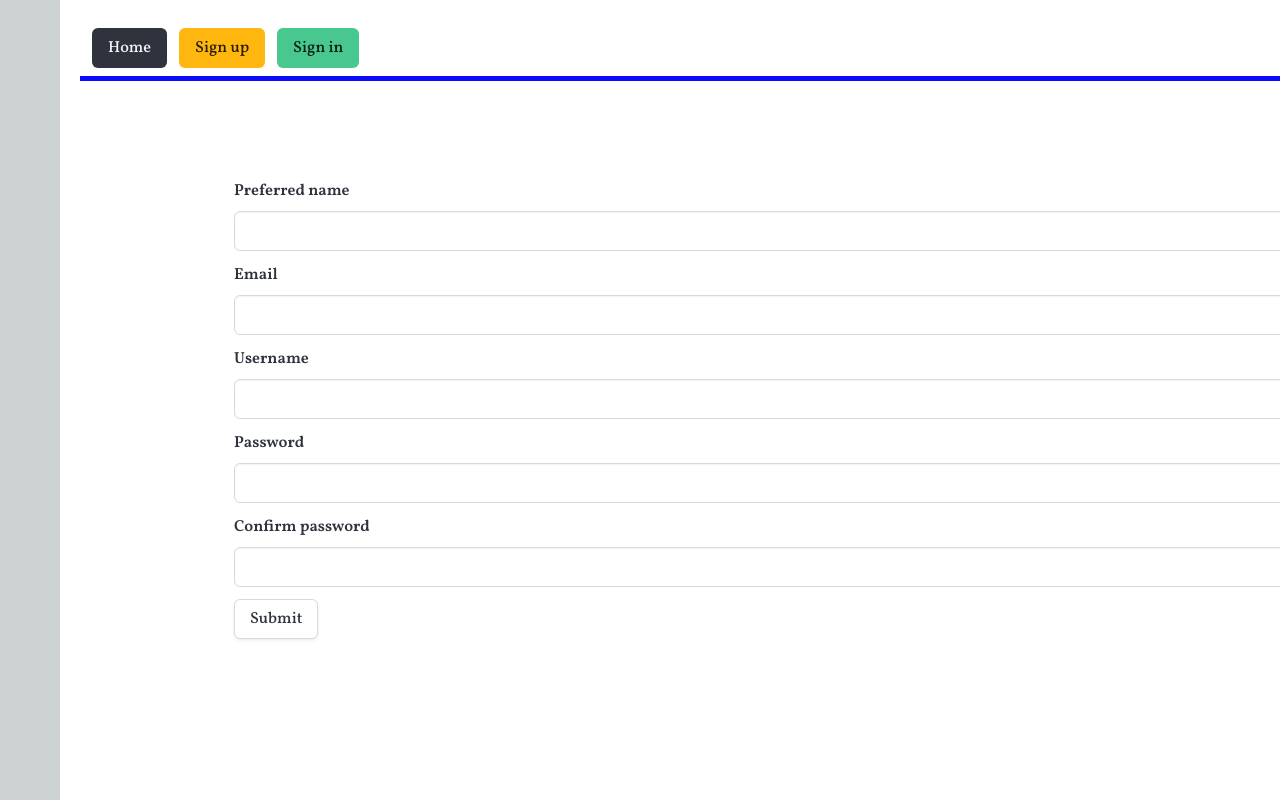
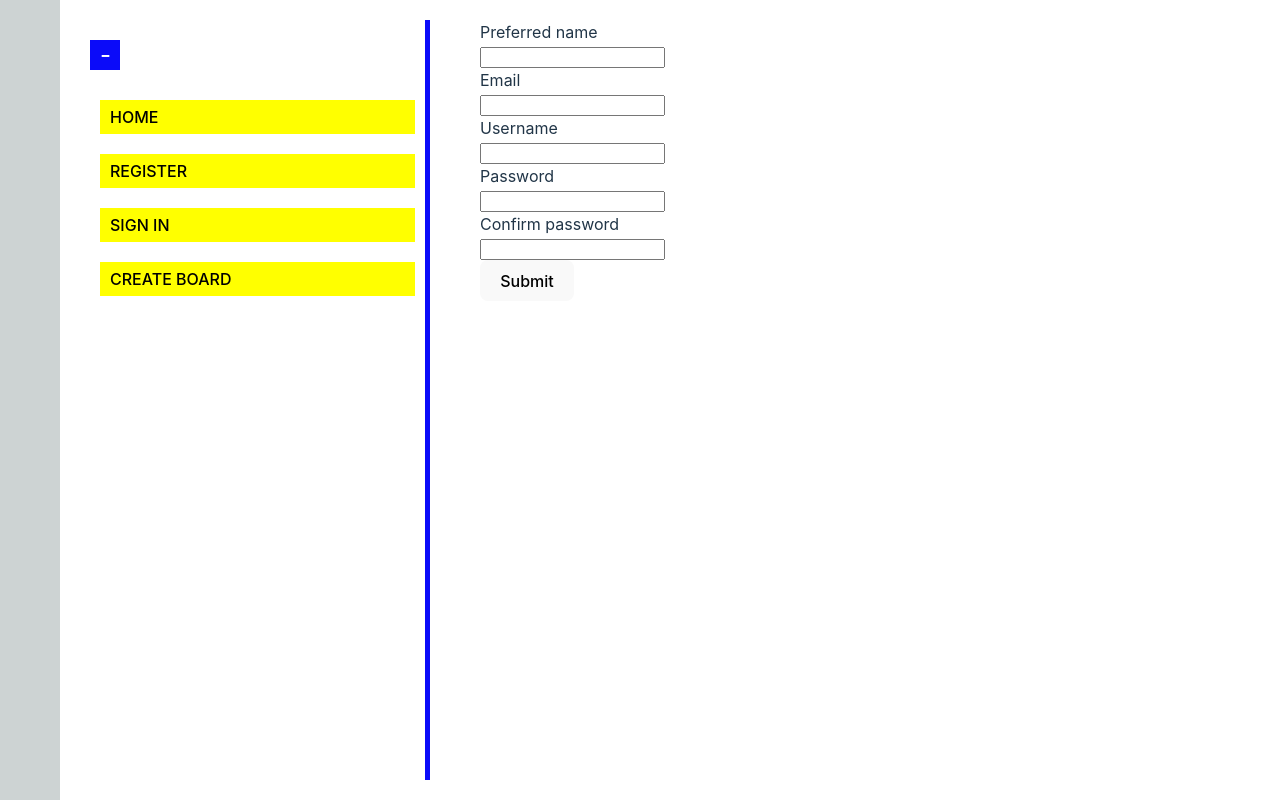
Before and after one commit to dp-daly/moodboard-frontend, a React (Vite) app: page /signup in a window 1280 px wide. Shown: the top 800 px of the page. Built offline with nearby package versions, Linux system fonts and the light colour scheme.

Commit message:
nav sidebar added with collapse

```diff
--- a/index.html
+++ b/index.html
@@ -4,7 +4,6 @@
     <meta charset="UTF-8" />
     <link rel="icon" type="image/svg+xml" href="/vite.svg" />
     <meta name="viewport" content="width=device-width, initial-scale=1.0" />
-    <link rel="stylesheet" href="https://cdn.jsdelivr.net/npm/bulma@1.0.0/css/bulma.min.css">
     <link rel="preconnect" href="https://fonts.googleapis.com">
     <link rel="preconnect" href="https://fonts.gstatic.com" crossorigin>
     <link href="https://fonts.googleapis.com/css2?family=Vollkorn:ital,wght@0,400..900;1,400..900&display=swap" rel="stylesheet">
--- a/package.json
+++ b/package.json
@@ -11,7 +11,6 @@
   },
   "dependencies": {
     "axios": "^1.7.2",
-    "bulma": "^1.0.1",
     "react": "^18.3.1",
     "react-dom": "^18.3.1",
     "react-router-dom": "^6.24.1",
--- a/src/App.css
+++ b/src/App.css
@@ -1,29 +1,84 @@
 * {
   box-sizing: border-box;
-  font-family: "Vollkorn", helvetica;
 }
 
 body {
   height: auto;
   background-color: #cdd3d3;
   background-size: fill;
+  margin: 0;
 }
 
 .page-wrapper {
   display: flex;
   background-color: white;
-  flex-direction: column;
   height: 800px;
   width: 1500px;
-  margin: 0px 60px 0px 60px;
+  margin: 0px 60px;
   padding: 20px;
 }
 
-a:hover {
+.navbar {
+  display: flex;
+  flex-direction: column;
+  height: 100%;
+  width: 50px;
+  padding-top: 20px;
+  padding-left: 10px;
+  border-right: 5px solid #0b0bf9;
+  overflow: hidden;
+  background-color: #0b0bf9;
+  transition: width 0.5s;
+}
+
+.navbar.expanded {
+  background-color: #ffffff;
+  width: 350px;
+}
+
+.navbar.collapsed {
+  width: 50px;
+}
+
+.navbar-menu {
+  display: flex;
+  flex-direction: column;
+  height: 100%;
+}
+
+.buttons {
+  display: flex;
+  flex-direction: column;
+  font-size: 16px;
+}
+
+.buttons a {
+  margin: 10px;
+  color: black;
+  background-color: yellow;
+  padding: 5px 10px;
+  text-decoration: none;
+}
+
+.buttons a:hover {
+  background-color: lightgrey;
   color: #0b0bf9;
 }
 
-.navbar {
-  margin-bottom: 50px;
-  border-bottom: 5px solid #0b0bf9;
+.navbar-toggle {
+  display: flex;
+  align-items: center;
+  background-color: #0b0bf9;
+  width: 30px;
+  height: 30px;
+  color: #ffffff;
+  border: none;
+  padding: 10px;
+  cursor: pointer;
+  margin-bottom: 20px;
+  font-size: 24px;
 }
+
+.content {
+  padding-left: 50px;
+}
--- a/src/App.jsx
+++ b/src/App.jsx
@@ -3,6 +3,7 @@ import { BrowserRouter as Router, Routes, Route } from 'react-router-dom'
 import Navbar from './components/Navbar'
 import Index from './components/Index'
 import Signup from './components/Signup'
+import CreateBoard from './components/CreateBoard'
 import Signin from './components/Signin'
 import Moodboard from './components/Moodboard'
 import ShowObject from './components/ShowObject'
@@ -18,6 +19,7 @@ const App = () => {
     <Route path="/" element={<Index />} />
     <Route path="/signup" element={<Signup />} />
     <Route path="/signin" element={<Signin />} />
+    <Route path="/create" element={<CreateBoard />} />
     <Route path="/:userId/:boardId" element={<Moodboard />} />
     <Route path="/:userId/:boardId/:objectId" element={<ShowObject />} />
   </Routes>
--- /dev/null
+++ b/src/components/CreateBoard.jsx
@@ -0,0 +1,9 @@
+import '../App.css'
+
+function CreateBoard() {
+
+    return
+
+}
+
+export default CreateBoard
--- a/src/components/Index.jsx
+++ b/src/components/Index.jsx
@@ -2,7 +2,9 @@ import '../App.css'
 
 function Index() {
 
-    return
+    return <div className="content">
+        <p>Hello world!</p>
+    </div>
 
 }
 
--- a/src/components/Navbar.jsx
+++ b/src/components/Navbar.jsx
@@ -1,21 +1,34 @@
-import { Link } from 'react-router-dom'
+import React, { useState } from 'react';
+import { Link } from 'react-router-dom';
+import '../App.css';
 
 function Navbar() {
+    const [isExpanded, setIsExpanded] = useState(true);
+
+    function toggleNavbar() {
+        setIsExpanded(!isExpanded);
+    }
 
     return (
-        <nav className="navbar">
-            <div className="navbar-menu is-active">
+        <nav className={`navbar ${isExpanded ? 'expanded' : 'collapsed'}`}>
+            <div className="navbar-toggle" onClick={toggleNavbar}>
+                {isExpanded ? '-' : '+'}
+            </div>
+            <div className="navbar-menu">
                 <Link to="/"><div className="logo"></div></Link>
-                <div className="navbar-item">
-                    <div className="buttons">
-                        <Link to="/" className="button is-dark">Home</Link>
-                        <Link to="/signup" className="button is-warning">Sign up</Link>
-                        <Link to="/signin" className="button is-success">Sign in</Link>
+                {isExpanded && (
+                    <div className="navbar-item">
+                        <div className="buttons">
+                            <Link to="/" className="button">HOME</Link>
+                            <Link to="/signup" className="button">REGISTER</Link>
+                            <Link to="/signin" className="button">SIGN IN</Link>
+                            <Link to="/create" className="button">CREATE BOARD</Link>
+                        </div>
                     </div>
-                </div>
+                )}
             </div>
         </nav>
-    )
+    );
 }
 
-export default Navbar
+export default Navbar;
--- a/src/components/Signin.jsx
+++ b/src/components/Signin.jsx
@@ -32,7 +32,7 @@ export default function Signin() {
         }
     }
 
-    return <div className="section">
+    return <div className="content">
         <div className="container">
             <form onSubmit={handleSubmit}>
                 <div className="field">
--- a/src/components/Signup.jsx
+++ b/src/components/Signup.jsx
@@ -33,7 +33,7 @@ function Signup() {
         }
     }
 
-    return <div className="section">
+    return <div className="content">
         <div className="container">
             <form onSubmit={handleSubmit}>
                 <div className="field">
```
Also changed, not shown: 1 other file (tests, documents, lock files or other folders).
